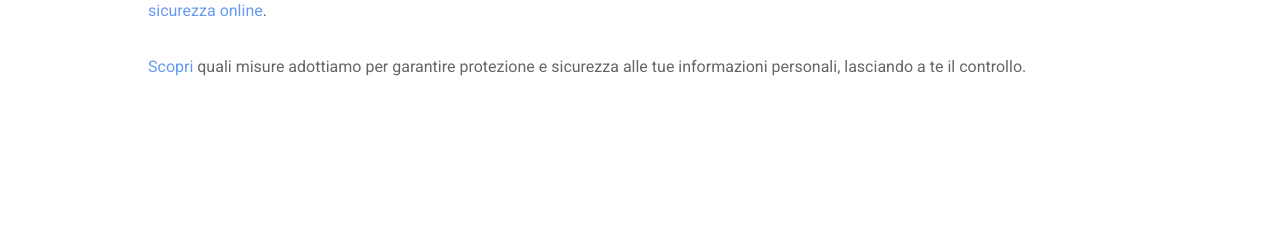
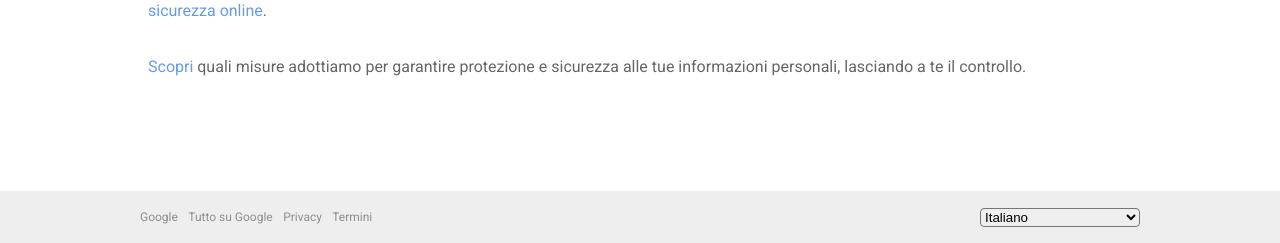
Before and after one commit to giusscos/php-google-faq, a PHP site: page / in a window 1280 px wide. Shown: the part 1237-1480 px from the top of the page. Before the commit the page ends 1313 px from the top, so only its background shows below. Run offline with PHP 8.4, Linux system fonts and the light colour scheme.

Commit message:
Aggiunta footer

```diff
--- a/index.php
+++ b/index.php
@@ -56,8 +56,14 @@
                 "<a href='#'>Scopri</a> quali misure adottiamo per garantire protezione e sicurezza alle tue informazioni personali, lasciando a te il controllo.",
             ],
         ],
-    ]
+    ];
 
+    $foot_links = [
+        'Google',
+        'Tutto su Google',
+        'Privacy',
+        'Termini',
+    ];
     ?>
     <header class="main_header">
         <div class="logo_wrapper">
@@ -133,6 +139,32 @@
             </div>
         </section>
     </main>
+    <footer class="main_footer">
+        <div class="container">
+            <div class="footer_list_wrapper">
+                <ul class="list_wrapper">
+                    <?php
+                    foreach ($foot_links as $link) {
+                    ?>
+                    <li>
+                        <a href='#'>
+                            <?= $link ?>
+                        </a>
+                    </li>
+                    <?php
+                    }
+                    ?>
+                </ul>
+            </div>
+            <div class="lang_wrapper">
+                <select>
+                    <option>Italiano</option>
+                    <option>Inglese</option>
+                    <option>Tedesco</option>
+                </select>
+            </div>
+        </div>
+    </footer>
 </body>
 
 </html>
--- a/style/index.css
+++ b/style/index.css
@@ -23,12 +23,19 @@ img {
 ul {
     list-style: none;
 }
+
+select {
+    color: currentColor;
+    border-radius: 0.25rem;
+}
+
 /* Layout */
-.container{
+.container {
     margin: 0 auto;
     max-width: 1000px;
     padding: 3rem 0.5rem;
 }
+
 /* Header */
 .main_header {
     gap: 0.2rem;
@@ -114,20 +121,51 @@ ul {
     padding-bottom: 0.5rem;
     border-bottom: 3px solid currentColor;
 }
+
 /* Main */
-.main_content{
+.main_content {
     padding: 3rem 0;
 }
-.faq_wrapper > .faq_title{
+
+.faq_wrapper>.faq_title {
     padding: 3rem 0 0;
     font-size: 1.5rem;
     font-weight: normal;
 }
-.faq_wrapper > .faq_desc{
+
+.faq_wrapper>.faq_desc {
     padding: 1rem 0;
     opacity: 0.6;
     line-height: 1.5rem;
 }
-.faq_wrapper > .faq_desc > a{
+
+.faq_wrapper>.faq_desc>a {
     color: #0058e5;
 }
+
+/* Footer */
+.main_footer {
+    background-color: #eee;
+}
+
+.main_footer>.container {
+    padding: 1rem 0;
+    display: flex;
+    align-items: center;
+}
+
+.footer_list_wrapper>.list_wrapper {
+    gap: 0.65rem;
+    opacity: 0.4;
+    display: flex;
+    font-size: 0.75rem;
+}
+
+.lang_wrapper {
+    margin-left: auto;
+}
+
+.lang_wrapper>select {
+    width: 10rem;
+    line-height: 1.5rem;
+}
```
